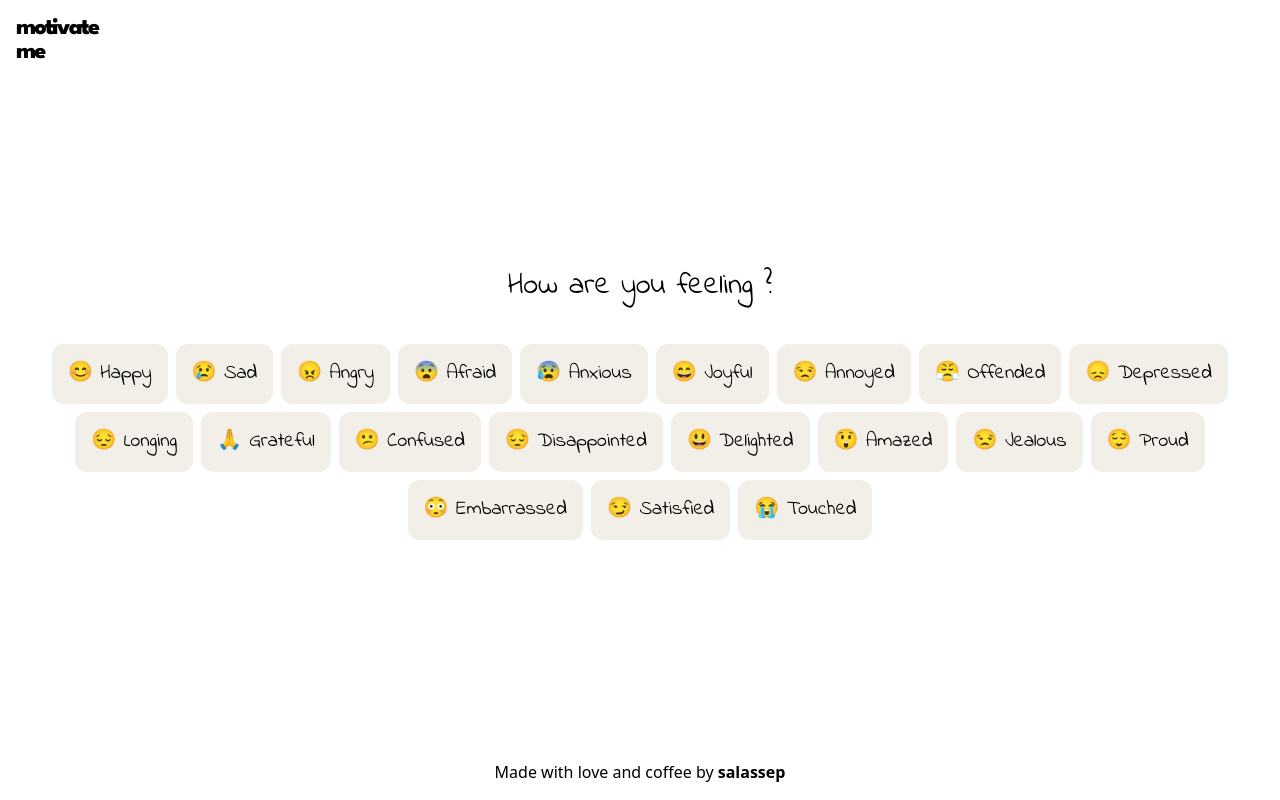
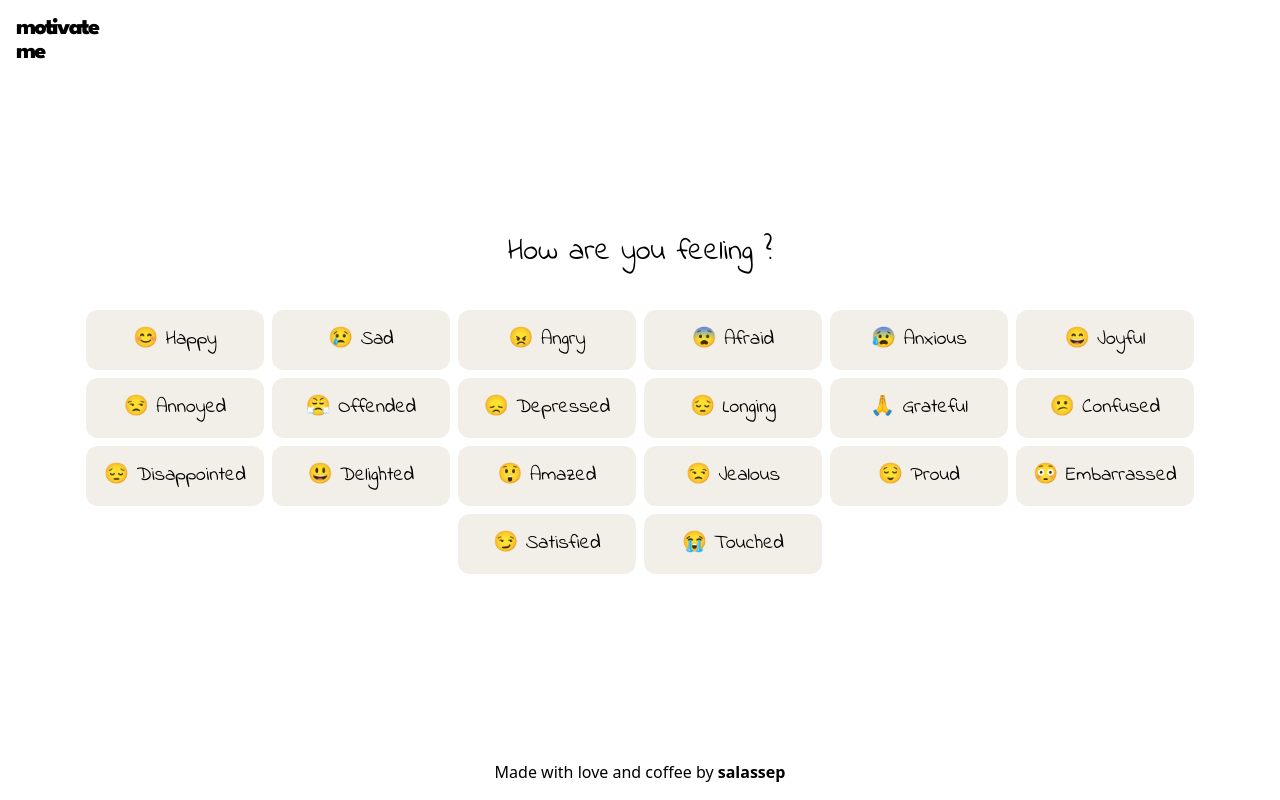
Before and after one commit to salassep/motivate-me, a React (Vite) app: page / in a window 1280 px wide. Built offline with nearby package versions, Linux system fonts and the light colour scheme; no server answers.

Commit message:
update emotion componenet width

```diff
--- a/src/components/Emotion.tsx
+++ b/src/components/Emotion.tsx
@@ -1,6 +1,9 @@
 export default function Emotion({ name, handleClick }: { name: string, handleClick: () => void }) {
   return (
-    <button onClick={handleClick} className="text-xl bg-primary w-max p-4 rounded-xl cursor-pointer hover:bg-primary-dark">
+    <button
+      onClick={handleClick}
+      className="text-xl bg-primary w-max p-4 rounded-xl cursor-pointer hover:bg-primary-dark min-w-[178px]"
+    >
       {name}
     </button>
   )
```
